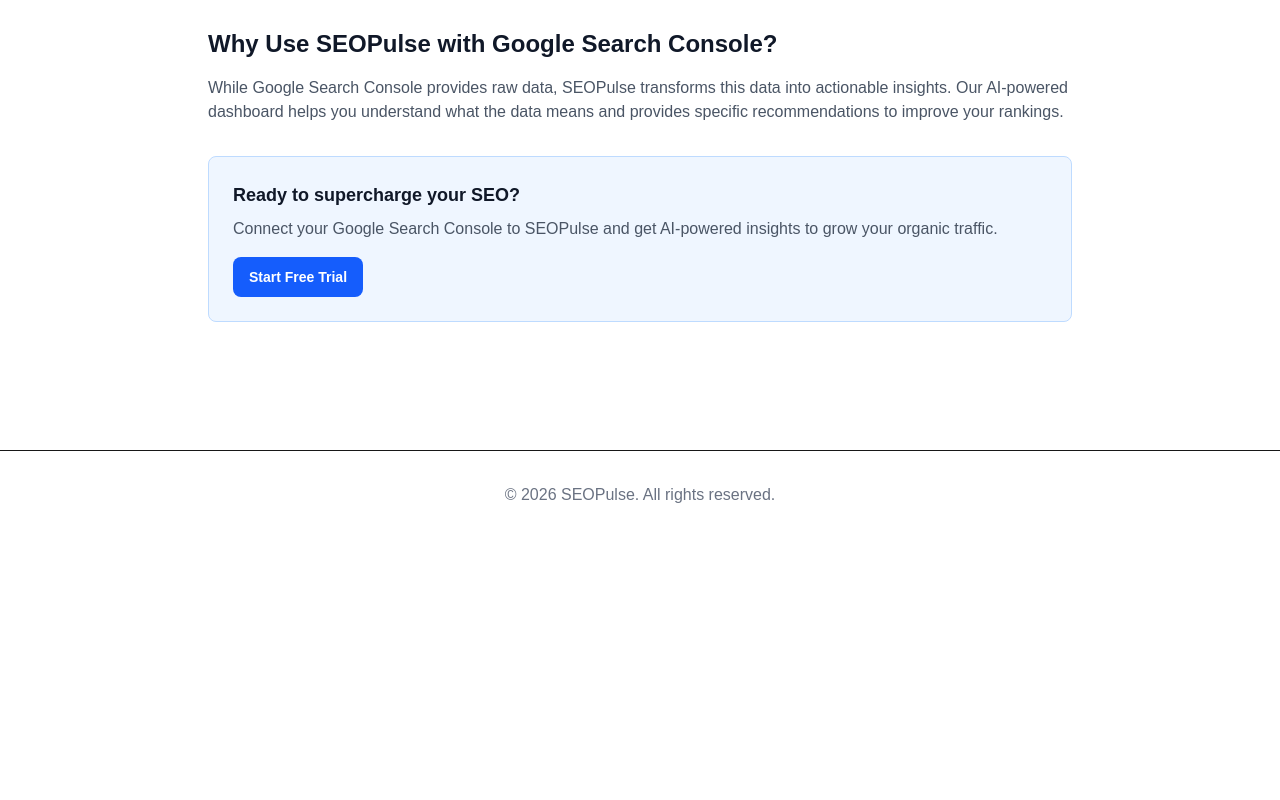
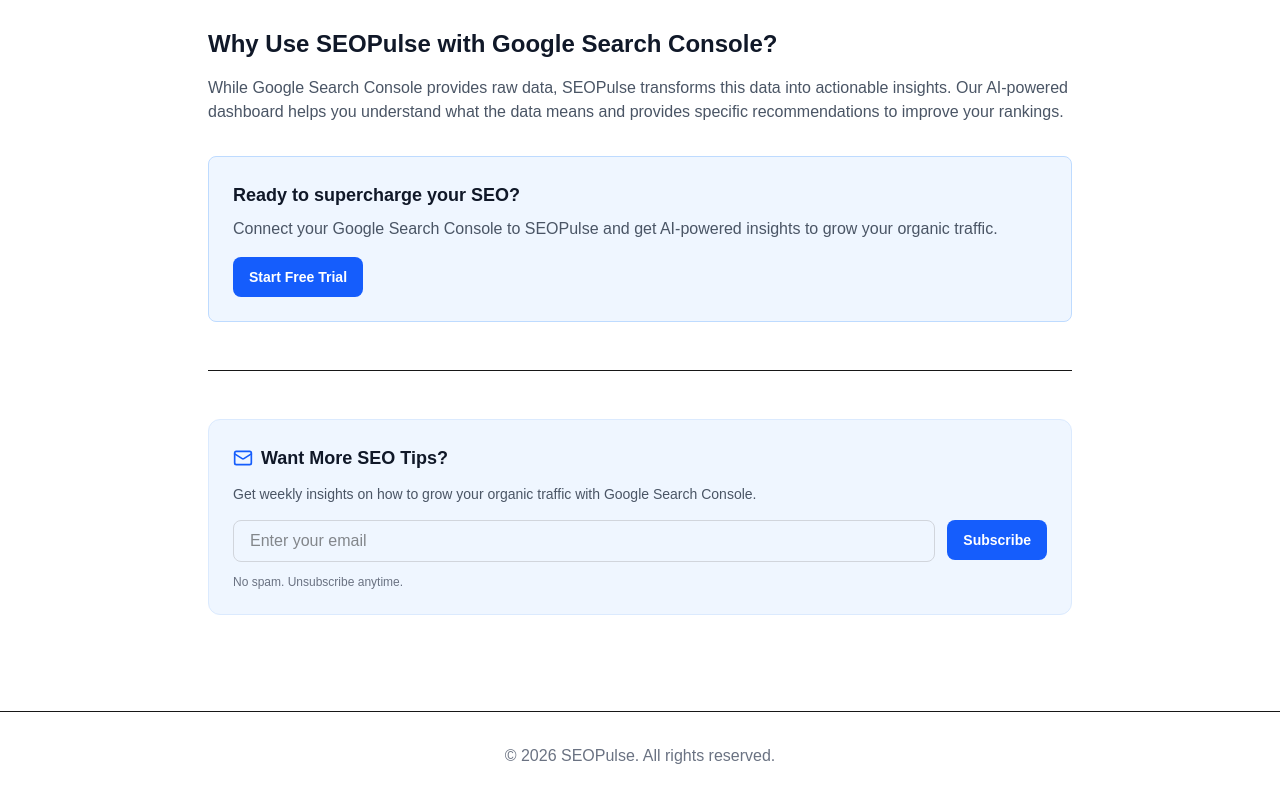
Before and after one commit to Behshad1357/SEOPulse, a Next.js app: page /blog/what-is-google-search-console in a window 1280 px wide. Shown: the part 1157-1957 px from the top of the page. Before the commit the page ends 1696 px from the top, so only its background shows below. Built offline with nearby package versions, Linux system fonts and the light colour scheme.

Commit message:
Add newsletter signup, exit-intent popup, and email capture system

```diff
--- /dev/null
+++ b/src/app/api/newsletter/route.ts
@@ -0,0 +1,48 @@
+import { NextResponse } from "next/server";
+import { supabaseAdmin } from "@/lib/supabase/admin";
+
+export async function POST(request: Request) {
+  try {
+    const { email, source = "blog" } = await request.json();
+
+    // Validate email
+    if (!email || !email.includes("@")) {
+      return NextResponse.json(
+        { error: "Valid email is required" },
+        { status: 400 }
+      );
+    }
+
+    // Normalize email
+    const normalizedEmail = email.toLowerCase().trim();
+
+    // Insert into database
+    const { error } = await supabaseAdmin
+      .from("subscribers")
+      .upsert(
+        {
+          email: normalizedEmail,
+          source,
+          subscribed_at: new Date().toISOString(),
+          status: "active"
+        },
+        { onConflict: "email" }
+      );
+
+    if (error) {
+      console.error("Newsletter signup error:", error);
+      return NextResponse.json(
+        { error: "Failed to subscribe" },
+        { status: 500 }
+      );
+    }
+
+    return NextResponse.json({ success: true });
+  } catch (error) {
+    console.error("Newsletter error:", error);
+    return NextResponse.json(
+      { error: "Something went wrong" },
+      { status: 500 }
+    );
+  }
+}
--- a/src/app/blog/what-is-google-search-console/page.tsx
+++ b/src/app/blog/what-is-google-search-console/page.tsx
@@ -1,6 +1,7 @@
 import Link from "next/link";
 import { Button } from "@/components/ui/button";
 import { ArrowLeft, Calendar, Clock } from "lucide-react";
+import { NewsletterSignup } from "@/components/newsletter-signup";
 
 export const metadata = {
   title: "What is Google Search Console? A Complete Beginner's Guide",
@@ -93,6 +94,14 @@
             </Link>
           </div>
         </div>
+        {/* Newsletter Signup */}
+        <div className="mt-12 border-t pt-12">
+          <NewsletterSignup
+            source="blog-gsc-guide"
+            title="Want More SEO Tips?"
+            description="Get weekly insights on how to grow your organic traffic with Google Search Console."
+          />
+        </div>
       </article>
 
       {/* Footer */}
--- a/src/app/layout.tsx
+++ b/src/app/layout.tsx
@@ -2,6 +2,7 @@
 import { Geist, Geist_Mono } from "next/font/google";
 import "./globals.css";
 import { GoogleAnalytics } from "@/components/analytics";
+import { ExitIntentPopup } from "@/components/exit-intent-popup";
 
 const geistSans = Geist({
   variable: "--font-geist-sans",
@@ -98,6 +99,7 @@
       >
         <GoogleAnalytics measurementId="G-XXXXXXXXXX" />
         {children}
+        <ExitIntentPopup />
       </body>
     </html>
   );
--- /dev/null
+++ b/src/components/exit-intent-popup.tsx
@@ -0,0 +1,149 @@
+"use client";
+
+import { useState, useEffect } from "react";
+import { Button } from "@/components/ui/button";
+import { X, Gift, Loader2, CheckCircle } from "lucide-react";
+
+export function ExitIntentPopup() {
+  const [isVisible, setIsVisible] = useState(false);
+  const [email, setEmail] = useState("");
+  const [status, setStatus] = useState<"idle" | "loading" | "success" | "error">("idle");
+  const [hasShown, setHasShown] = useState(false);
+
+  useEffect(() => {
+    // Check if already shown this session
+    const shown = sessionStorage.getItem("exitPopupShown");
+    if (shown) {
+      setHasShown(true);
+      return;
+    }
+
+    const handleMouseLeave = (e: MouseEvent) => {
+      if (e.clientY <= 0 && !hasShown) {
+        setIsVisible(true);
+        setHasShown(true);
+        sessionStorage.setItem("exitPopupShown", "true");
+      }
+    };
+
+    document.addEventListener("mouseleave", handleMouseLeave);
+
+    return () => {
+      document.removeEventListener("mouseleave", handleMouseLeave);
+    };
+  }, [hasShown]);
+
+  const handleSubmit = async (e: React.FormEvent) => {
+    e.preventDefault();
+
+    if (!email || !email.includes("@")) return;
+
+    setStatus("loading");
+
+    try {
+      const response = await fetch("/api/newsletter", {
+        method: "POST",
+        headers: { "Content-Type": "application/json" },
+        body: JSON.stringify({ email, source: "exit-popup" }),
+      });
+
+      if (response.ok) {
+        setStatus("success");
+      } else {
+        setStatus("error");
+      }
+    } catch (error) {
+      setStatus("error");
+    }
+  };
+
+  const handleClose = () => {
+    setIsVisible(false);
+  };
+
+  if (!isVisible) return null;
+
+  return (
+    <div className="fixed inset-0 bg-black/50 flex items-center justify-center z-50 p-4">
+      <div className="bg-white rounded-2xl shadow-2xl max-w-md w-full relative overflow-hidden">
+        {/* Close button */}
+        <button
+          onClick={handleClose}
+          className="absolute top-4 right-4 text-gray-400 hover:text-gray-600 z-10"
+        >
+          <X className="w-6 h-6" />
+        </button>
+
+        {status === "success" ? (
+          <div className="p-8 text-center">
+            <CheckCircle className="w-16 h-16 text-green-500 mx-auto mb-4" />
+            <h2 className="text-2xl font-bold text-gray-900 mb-2">
+              You&apos;re In! 🎉
+            </h2>
+            <p className="text-gray-600 mb-6">
+              Check your inbox for your free GSC checklist.
+            </p>
+            <Button onClick={handleClose}>
+              Continue Reading
+            </Button>
+          </div>
+        ) : (
+          <>
+            {/* Header */}
+            <div className="bg-blue-600 p-6 text-center">
+              <Gift className="w-12 h-12 text-white mx-auto mb-3" />
+              <h2 className="text-2xl font-bold text-white">
+                Wait! Free Gift Inside 🎁
+              </h2>
+            </div>
+
+            {/* Content */}
+            <div className="p-6">
+              <h3 className="text-xl font-semibold text-gray-900 mb-2 text-center">
+                Get Our Free GSC Quick Wins Checklist
+              </h3>
+              <p className="text-gray-600 text-center mb-6">
+                10 things you can fix today to boost your organic traffic. Takes 5 minutes.
+              </p>
+
+              <form onSubmit={handleSubmit} className="space-y-4">
+                <input
+                  type="email"
+                  value={email}
+                  onChange={(e) => setEmail(e.target.value)}
+                  placeholder="Enter your email"
+                  className="w-full px-4 py-3 border border-gray-300 rounded-lg focus:outline-none focus:ring-2 focus:ring-blue-500"
+                  disabled={status === "loading"}
+                />
+                <Button
+                  type="submit"
+                  className="w-full py-3"
+                  disabled={status === "loading"}
+                >
+                  {status === "loading" ? (
+                    <>
+                      <Loader2 className="w-4 h-4 mr-2 animate-spin" />
+                      Sending...
+                    </>
+                  ) : (
+                    "Send Me the Checklist"
+                  )}
+                </Button>
+              </form>
+
+              {status === "error" && (
+                <p className="text-red-600 text-sm text-center mt-2">
+                  Something went wrong. Please try again.
+                </p>
+              )}
+
+              <p className="text-xs text-gray-500 text-center mt-4">
+                No spam. Unsubscribe anytime.
+              </p>
+            </div>
+          </>
+        )}
+      </div>
+    </div>
+  );
+}
--- /dev/null
+++ b/src/components/newsletter-signup.tsx
@@ -0,0 +1,108 @@
+"use client";
+
+import { useState } from "react";
+import { Button } from "@/components/ui/button";
+import { CheckCircle, Loader2, Mail } from "lucide-react";
+
+interface NewsletterSignupProps {
+  source?: string;
+  title?: string;
+  description?: string;
+  buttonText?: string;
+  className?: string;
+}
+
+export function NewsletterSignup({
+  source = "blog",
+  title = "Get SEO Tips in Your Inbox",
+  description = "Weekly tips to grow your organic traffic. No spam, unsubscribe anytime.",
+  buttonText = "Subscribe",
+  className = "",
+}: NewsletterSignupProps) {
+  const [email, setEmail] = useState("");
+  const [status, setStatus] = useState<"idle" | "loading" | "success" | "error">("idle");
+  const [message, setMessage] = useState("");
+
+  const handleSubmit = async (e: React.FormEvent) => {
+    e.preventDefault();
+
+    if (!email || !email.includes("@")) {
+      setStatus("error");
+      setMessage("Please enter a valid email");
+      return;
+    }
+
+    setStatus("loading");
+
+    try {
+      const response = await fetch("/api/newsletter", {
+        method: "POST",
+        headers: { "Content-Type": "application/json" },
+        body: JSON.stringify({ email, source }),
+      });
+
+      const data = await response.json();
+
+      if (response.ok) {
+        setStatus("success");
+        setMessage("You're subscribed! Check your inbox.");
+        setEmail("");
+      } else {
+        setStatus("error");
+        setMessage(data.error || "Something went wrong");
+      }
+    } catch (error) {
+      setStatus("error");
+      setMessage("Failed to subscribe. Please try again.");
+    }
+  };
+
+  if (status === "success") {
+    return (
+      <div className={`bg-green-50 border border-green-200 rounded-xl p-6 text-center ${className}`}>
+        <CheckCircle className="w-12 h-12 text-green-500 mx-auto mb-3" />
+        <h3 className="text-lg font-semibold text-green-800 mb-2">You&apos;re Subscribed!</h3>
+        <p className="text-green-600 text-sm">{message}</p>
+      </div>
+    );
+  }
+
+  return (
+    <div className={`bg-blue-50 border border-blue-100 rounded-xl p-6 ${className}`}>
+      <div className="flex items-center gap-2 mb-3">
+        <Mail className="w-5 h-5 text-blue-600" />
+        <h3 className="text-lg font-semibold text-gray-900">{title}</h3>
+      </div>
+      <p className="text-gray-600 text-sm mb-4">{description}</p>
+
+      <form onSubmit={handleSubmit} className="flex flex-col sm:flex-row gap-3">
+        <input
+          type="email"
+          value={email}
+          onChange={(e) => setEmail(e.target.value)}
+          placeholder="Enter your email"
+          className="flex-1 px-4 py-2 border border-gray-300 rounded-lg focus:outline-none focus:ring-2 focus:ring-blue-500 focus:border-transparent"
+          disabled={status === "loading"}
+        />
+        <Button type="submit" disabled={status === "loading"}>
+          {status === "loading" ? (
+            <>
+              <Loader2 className="w-4 h-4 mr-2 animate-spin" />
+              Subscribing...
+            </>
+          ) : (
+            buttonText
+          )}
+        </Button>
+      </form>
+
+      {status === "error" && (
+        <p className="text-red-600 text-sm mt-2">{message}</p>
+      )}
+
+      <p className="text-xs text-gray-500 mt-3">
+        No spam. Unsubscribe anytime.
+      </p>
+    </div>
+  );
+}
```
